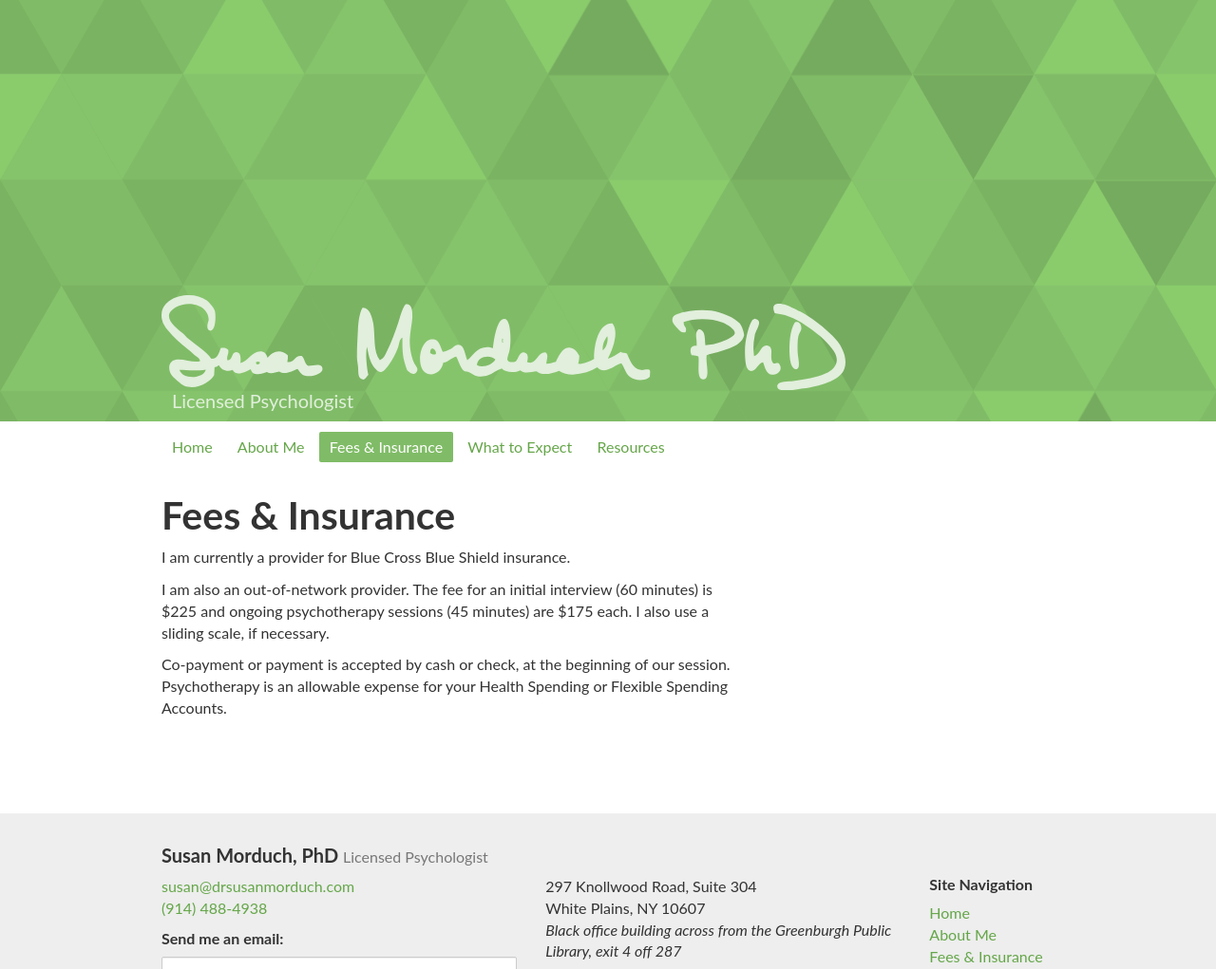
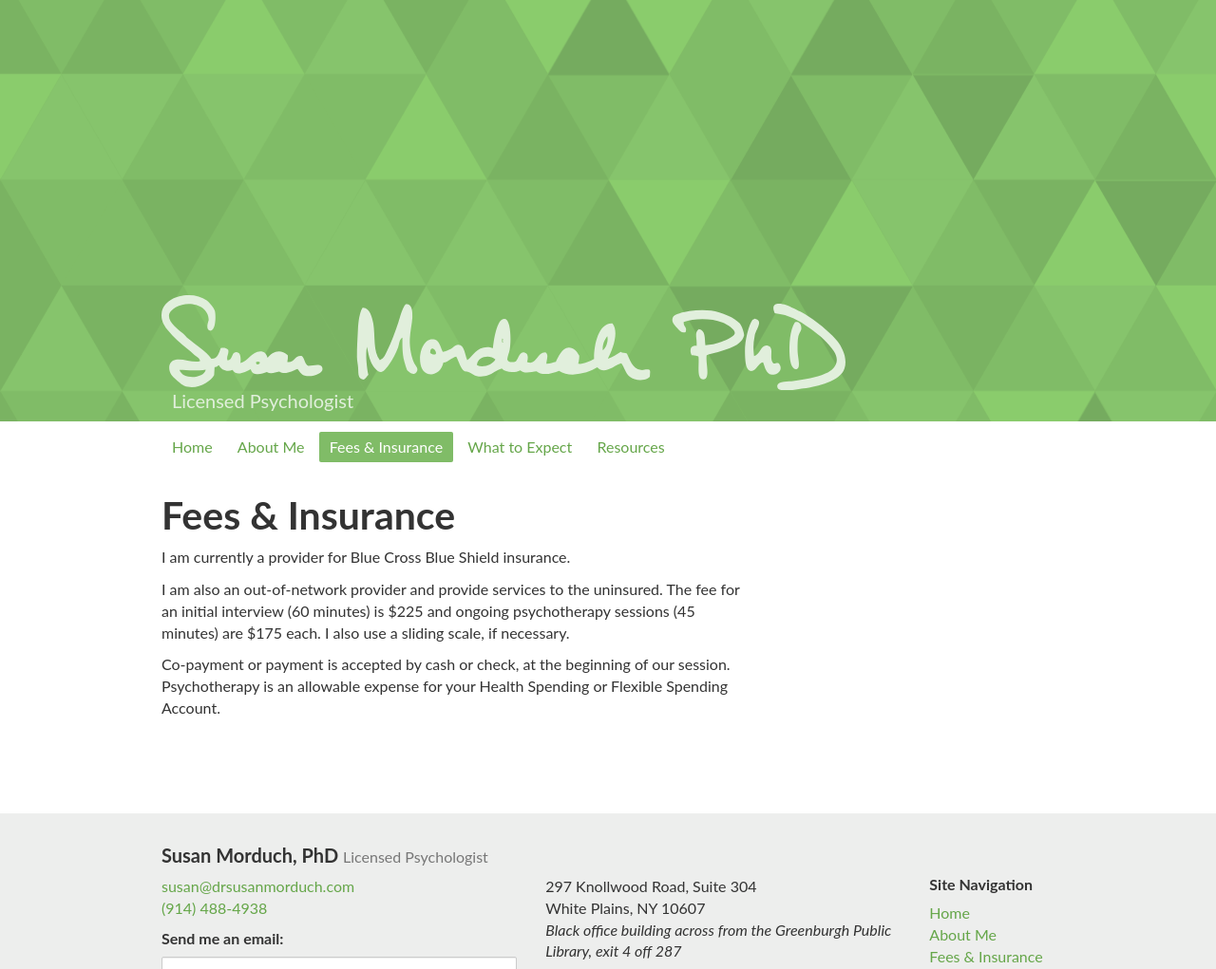
Before and after one commit to nmorduch/susan, a Jekyll site: the page built from _posts/0000-01-09-fees-and-insurance.md, in a window 1280 px wide, cut to the strip 0-1021 px from the top of the page. Shown: the whole strip at 95% size. Built offline with Jekyll 4.4.1, drawn with Linux system fonts in a browser that asks for light colours; Markdown is read by kramdown in place of the engine named in the settings.

Commit message:
Updated 0000-01-09-fees-and-insurance.md

```diff
--- a/_posts/0000-01-09-fees-and-insurance.md
+++ b/_posts/0000-01-09-fees-and-insurance.md
@@ -6,6 +6,6 @@ published: true
 
 I am currently a provider for Blue Cross Blue Shield insurance.
 
-I am also an out-of-network provider. The fee for an initial interview (60 minutes) is $225 and ongoing psychotherapy sessions (45 minutes) are $175 each. I also use a sliding scale, if necessary.
+I am also an out-of-network provider and provide services to the uninsured. The fee for an initial interview (60 minutes) is $225 and ongoing psychotherapy sessions (45 minutes) are $175 each. I also use a sliding scale, if necessary.
 
-Co-payment or payment is accepted by cash or check, at the beginning of our session. Psychotherapy is an allowable expense for your Health Spending or Flexible Spending Accounts.
+Co-payment or payment is accepted by cash or check, at the beginning of our session. Psychotherapy is an allowable expense for your Health Spending or Flexible Spending Account.
```
